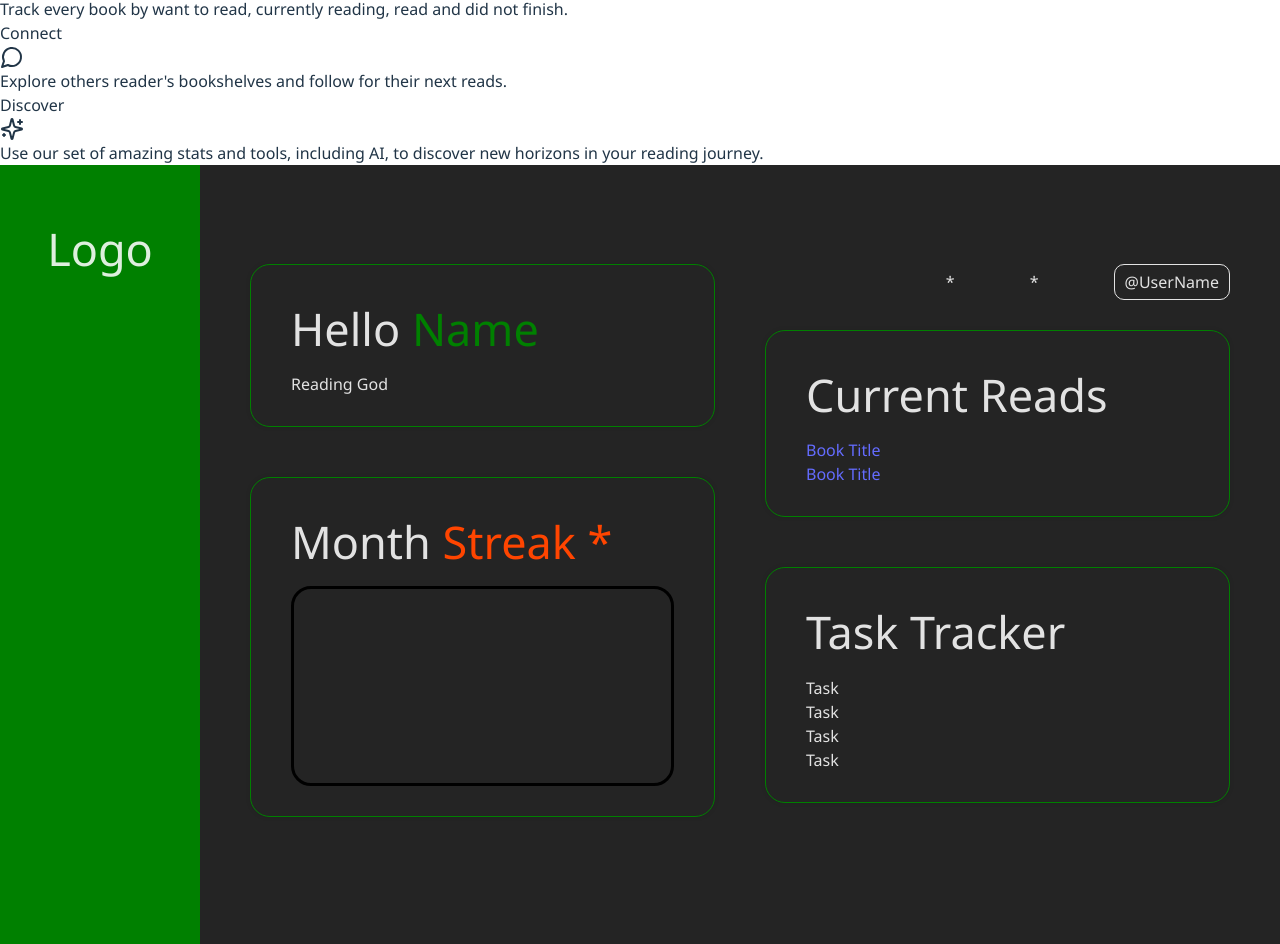
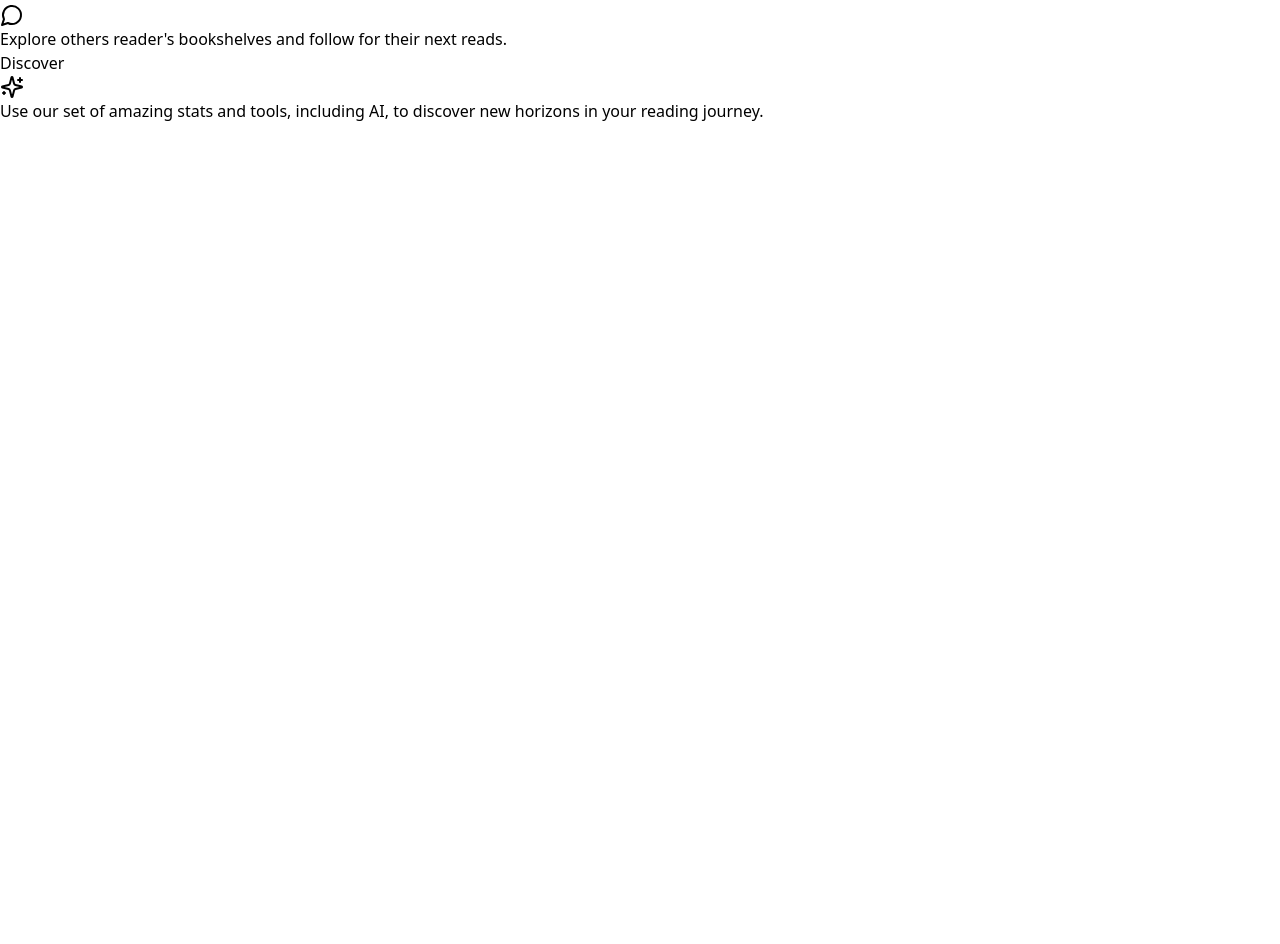
Before and after one commit to vana0000/Leafit, a React (Vite) app: page / in a window 1280 px wide. Shown: the part 1086-2030 px from the top of the page. After the commit the page ends 1209 px from the top, so only its background shows below. Built offline with nearby package versions, Linux system fonts and the light colour scheme.

Commit message:
Bookrec & Join pub
askhjbck

```diff
--- a/package.json
+++ b/package.json
@@ -13,7 +13,8 @@
     "@nextui-org/react": "^2.4.8",
     "lucide-react": "^0.452.0",
     "react": "^18.3.1",
-    "react-dom": "^18.3.1"
+    "react-dom": "^18.3.1",
+    "react-router-dom": "^6.27.0"
   },
   "devDependencies": {
     "@eslint/js": "^9.11.1",
--- a/src/App.jsx
+++ b/src/App.jsx
@@ -1,5 +1,24 @@
-import React from 'react';
+import React, { useState } from 'react';
 import { Search, Bookmark, MessageCircle, Sparkles } from 'lucide-react';
+import JoinLeafit from './components/Joinleafit';
+// Modal Component
+const Modal = ({ show, onClose, children }) => {
+  if (!show) return null; // Don't render modal if 'show' is false
+
+  return (
+    <div className="fixed inset-0 bg-black bg-opacity-50 flex justify-center items-center z-50">
+      <div className="bg-gray-800 p-6 rounded-lg relative w-96">
+        <button
+          className="absolute top-2 right-2 text-gray-400 hover:text-white"
+          onClick={onClose}
+        >
+          &times;
+        </button>
+        {children}
+      </div>
+    </div>
+  );
+};
 
 const FeatureCard = ({ icon, title, description }) => {
   return (
@@ -16,8 +35,11 @@ const FeatureCard = ({ icon, title, description }) => {
 };
 
 function App() {
+  const [showJoinModal, setShowJoinModal] = useState(false);  // Modal visibility state
+
   return (
-    <div className="min-h-screen bg-gradient-to-b from-[#1f2937] via-[#030712] to-[#030712] text-white flex flex-col">
+    <div className="min-h-screen bg-gradient-to-b from-[#1f2937] via-[#030712] to-[#030712] text-white flex flex-col relative">
+      {/* Header */}
       <header className="p-4 flex justify-between items-center border-b border-gray-600">
         <div className="flex items-center ml-9">
           {/* Updated logo */}
@@ -26,12 +48,17 @@ function App() {
             alt="Leafit Logo"
             className="w-36 h-auto" // Adjust the size as needed
           />
+          <span className="font-bold text-xl ml-2"></span> {/* Branding if needed */}
         </div>
         <div className="flex items-center space-x-4 mr-12">
-          <button className="bg-[#5fbf00] px-4 py-2 rounded-md text-white hover:bg-[#4ea600] transition-transform transform active:scale-95">Login</button> {/* Updated with click animation */}
+          {/* Only Login button remains, Join Leafit button removed */}
+          <button className="bg-[#5fbf00] px-4 py-2 rounded-md text-white hover:bg-[#4ea600] transition-transform transform active:scale-95">
+            Login
+          </button> {/* Login button */}
         </div>
       </header>
 
+      {/* Main Content */}
       <main className="flex-grow flex flex-col">
         <div className="container mx-auto px-4 pt-20 pb-4 flex-grow">
           <div className="flex flex-col md:flex-row items-center justify-between mb-16">
@@ -47,7 +74,21 @@ function App() {
             <div className="md:w-1/2 md:pl-8">
               <h1 className="text-5xl font-bold mb-4">Book smart.</h1>
               <p className="text-xl mb-8">Track every book, share them with the world (or don't) and find new life-changing reads.</p>
-              <button className="bg-[#5fbf00] px-6 py-3 rounded-md text-lg font-semibold text-white hover:bg-[#4ea600] transition-transform transform active:scale-95">Join Leafit</button> {/* Updated with click animation */}
+
+              <button
+                className="bg-[#5fbf00] px-6 py-3 rounded-md text-lg font-semibold text-white hover:bg-[#4ea600] transition-transform transform active:scale-95"
+                onClick={() => setShowJoinModal(true)}  // Open modal on click
+              >
+                Join Leafit
+              </button>
+              {/* Show Book Recommendations Button */}
+              {/*
+              <button
+                className="bg-[#5fbf00] px-6 py-3 rounded-md text-lg font-semibold text-white hover:bg-[#4ea600] transition-transform transform active:scale-95 mt-4"
+                onClick={() => setShowRecommendationsModal(true)}  // Open Book Recommendations modal
+              >
+                Show Book Recommendations
+  </button>*/}
             </div>
           </div>
         </div>
@@ -80,55 +121,15 @@ function App() {
         </div>
       </main>
 
-      {/* Additional layout section from main branch */}
-      <div id="body2">
-        <header>
-          <nav>
-            <div id="logo">
-              <h2>Logo</h2>
-            </div>
-            <div id="links">
-              <p>link</p>
-              <p>link</p>
-            </div>
-          </nav>
-        </header>
-        <div id="main">
-          <div id="left">
-            <div id="hello" className="box">
-              <h2>Hello <span>Name</span></h2>
-              <p>Reading God</p>
-            </div>
-            <div id="streak" className="box">
-              <h2>Month <span>Streak *</span></h2>
-              <div id="streakBox"></div>
-            </div>
-          </div>
-          <div id="right">
-            <div id="topUserBar">
-              <p>*</p>
-              <p>*</p>
-              <div id="usernameBox">
-                @UserName
-              </div>
-            </div>
-            <div id="currentReads" className="box">
-              <h2>Current Reads</h2>
-              <a href="">Book Title</a>
-              <a href="">Book Title</a>
-            </div>
-            <div id="tasks" className="box">
-              <h2>Task Tracker</h2>
-              <ul>
-                <li>Task</li>
-                <li>Task</li>
-                <li>Task</li>
-                <li>Task</li>
-              </ul>
-            </div>
-          </div>
-        </div>
-      </div>
+      {/* Join Leafit Modal */}
+      <Modal show={showJoinModal} onClose={() => setShowJoinModal(false)}>
+        <JoinLeafit />
+      </Modal>
+      {/* Book Recommendations Modal */}
+      {/*
+      <Modal show={showRecommendationsModal} onClose={() => setShowRecommendationsModal(false)}>
+        <BookRecommendations />
+  </Modal>*/}
     </div>
   );
 }
--- /dev/null
+++ b/src/components/Joinleafit.jsx
@@ -0,0 +1,121 @@
+import React, { useState } from 'react';
+import BookRecommendations from './BookRecommendations';
+
+
+const Modal = ({ show, onClose, children }) => {
+  if (!show) return null; // Don't render modal if 'show' is false
+
+  return (
+    <div className="fixed inset-0 bg-black bg-opacity-50 flex justify-center items-center z-50">
+      <div className="bg-gray-800 p-6 rounded-lg relative w-96">
+        <button
+          className="absolute top-2 right-2 text-gray-400 hover:text-white"
+          onClick={onClose}
+        >
+          &times;
+        </button>
+        {children}
+      </div>
+    </div>
+  );
+};
+
+const JoinLeafit = () => {
+  const [genre, setGenre] = useState('Fiction'); // Default genre is Fiction
+  const [favoriteAuthor, setFavoriteAuthor] = useState('');
+  const [readingGoals, setReadingGoals] = useState('');
+  const [readingPreference, setReadingPreference] = useState('');
+  const [showRecommendationsModal, setShowRecommendationsModal] = useState(false); // Modal state for book recommendations
+
+  const handleReset = () => {
+    setGenre('Fiction');
+    setFavoriteAuthor('');
+    setReadingGoals('');
+    setReadingPreference('');
+  };
+  const handleDone = () => {
+    setShowRecommendationsModal(true);  // Show the book recommendations modal when the "Done" button is clicked
+  };
+
+  return (
+    <div className="text-center">
+      <h2 className="text-2xl font-bold mb-4">Set Your Preferences</h2>
+
+      {/* Genre Selection */}
+      <div className="mb-6">
+        <label className="block text-gray-400 mb-2">Genre</label>
+        <div className="flex justify-center space-x-4">
+          <button
+            className={`px-4 py-2 rounded-md ${genre === 'Fiction' ? 'bg-[#5fbf00] text-white' : 'bg-gray-200 text-gray-700'}`}
+            onClick={() => setGenre('Fiction')}
+          >
+            Fiction
+          </button>
+          <button
+            className={`px-4 py-2 rounded-md ${genre === 'Non-Fiction' ? 'bg-[#5fbf00] text-white' : 'bg-gray-200 text-gray-700'}`}
+            onClick={() => setGenre('Non-Fiction')}
+          >
+            Non-Fiction
+          </button>
+        </div>
+      </div>
+
+      {/* Favorite Author */}
+      <div className="mb-6">
+        <label className="block text-gray-400 mb-2" htmlFor="favoriteAuthor">Favorite Author</label>
+        <input
+          type="text"
+          id="favoriteAuthor"
+          value={favoriteAuthor}
+          onChange={(e) => setFavoriteAuthor(e.target.value)}
+          className="w-full p-2 bg-gray-700 rounded-md text-white"
+          placeholder="Enter your favorite author"
+        />
+      </div>
+
+      {/* Reading Goals */}
+      <div className="mb-6">
+        <label className="block text-gray-400 mb-2" htmlFor="readingGoals">Reading Goals</label>
+        <textarea
+          id="readingGoals"
+          value={readingGoals}
+          onChange={(e) => setReadingGoals(e.target.value)}
+          className="w-full p-2 bg-gray-700 rounded-md text-white"
+          placeholder="Enter your reading goals"
+        />
+      </div>
+
+      {/* Reading Preference */}
+      <div className="mb-6">
+        <label className="block text-gray-400 mb-2" htmlFor="readingPreference">Reading Preference</label>
+        <textarea
+          id="readingPreference"
+          value={readingPreference}
+          onChange={(e) => setReadingPreference(e.target.value)}
+          className="w-full p-2 bg-gray-700 rounded-md text-white"
+          placeholder="Enter your reading preferences"
+        />
+      </div>
+
+      {/* Buttons */}
+      <div className="flex justify-between">
+        <button
+          className="text-[#5fbf00] hover:underline"
+          onClick={handleReset}
+        >
+          Reset to defaults
+        </button>
+        <button
+        className="bg-[#5fbf00] px-6 py-2 rounded-md text-white"
+        onClick={handleDone}>
+          Done
+        </button>
+        <Modal show={showRecommendationsModal} onClose={() => setShowRecommendationsModal(false)}>
+        <BookRecommendations />
+      </Modal>
+      </div>
+    </div>
+  );
+};
+
+export default JoinLeafit;
--- a/src/index.css
+++ b/src/index.css
@@ -1,160 +1,3 @@
-/* Tailwind Base, Components, and Utilities */
 @tailwind base;
 @tailwind components;
 @tailwind utilities;
-
-/* Custom CSS Variables and Styles */
-:root {
-  --primary-font: 'Segoe UI', Tahoma, Geneva, Verdana, sans-serif;
-  --font-family: Inter, system-ui, Avenir, Helvetica, Arial, sans-serif;
-  --font-weight-normal: 400;
-  --font-weight-medium: 500;
-  --color-dark: rgba(255, 255, 255, 0.87);
-  --background-dark: #242424;
-  --background-light: #ffffff;
-  --text-dark: #213547;
-  --link-color: #646cff;
-  --link-hover-color: #535bf2;
-  --border-color: green;
-  --box-shadow-color: rgba(0, 0, 0, 0.1);
-  --border-radius: 20px;
-}
-
-* {
-  box-sizing: border-box;
-  padding: 0;
-  margin: 0;
-  font-family: var(--primary-font);
-}
-
-#body2 {
-  margin: 0;
-  display: flex;
-  flex-direction: row;
-  place-items: center;
-  background-color: var(--background-dark);
-  color: var(--color-dark);
-}
-
-h2 {
-  font-size: 45px;
-}
-
-nav {
-  display: flex;
-  flex-direction: column;
-  justify-content: space-between;
-  align-items: center;
-  background-color: green;
-  height: 100vh;
-  width: 200px;
-  padding-top: 50px;
-}
-
-#links {
-  display: flex;
-}
-
-#main {
-  padding: 50px;
-  display: flex;
-  gap: 50px;
-  flex: 1;
-}
-
-#left,
-#right {
-  width: 100%;
-}
-
-.box {
-  padding: 30px 40px;
-  border: 1px solid var(--border-color);
-  border-radius: var(--border-radius);
-  box-shadow: 0px 0px 5px var(--box-shadow-color);
-  display: flex;
-  flex-direction: column;
-  justify-content: center;
-  margin-bottom: 50px;
-}
-
-.box h2 {
-  margin-bottom: 10px;
-}
-
-#hello span {
-  color: var(--border-color);
-}
-
-#topUserBar {
-  display: flex;
-  justify-content: end;
-  align-items: center;
-  gap: 75px;
-  margin-bottom: 30px;
-}
-
-#usernameBox {
-  border: 1px solid;
-  border-radius: 10px;
-  padding: 5px 10px;
-}
-
-#currentReads a {
-  color: var(--link-color);
-  text-decoration: none;
-  font-weight: var(--font-weight-medium);
-}
-
-#currentReads a:hover {
-  color: var(--link-hover-color);
-  text-decoration: underline;
-}
-
-#streak h2 span {
-  color: orangered;
-}
-
-#streakBox {
-  height: 200px;
-  border: solid black;
-  border-radius: var(--border-radius);
-}
-
-/* Button Styles */
-button {
-  border-radius: 8px;
-  border: 1px solid transparent;
-  padding: 0.6em 1.2em;
-  font-size: 1em;
-  font-weight: var(--font-weight-medium);
-  font-family: inherit;
-  background-color: #1a1a1a;
-  cursor: pointer;
-  transition: border-color 0.25s;
-}
-
-button:hover {
-  border-color: var(--link-color);
-}
-
-button:focus,
-button:focus-visible {
-  outline: 4px auto -webkit-focus-ring-color;
-}
-
-/* Light Mode Media Query */
-@media (prefers-color-scheme: light) {
-  :root {
-    color: var(--text-dark);
-    background-color: var(--background-light);
-  }
-
-  a:hover {
-    color: #747bff;
-  }
-
-  button {
-    background-color: #f9f9f9;
-  }
-}
```
Also changed, not shown: src/components/BookRecommendations.jsx (added, +17 -0 lines), src/home.js (added, +31 -0 lines), src/main.jsx (line endings or trailing spaces), 1 other file (tests, documents, lock files or other folders).
